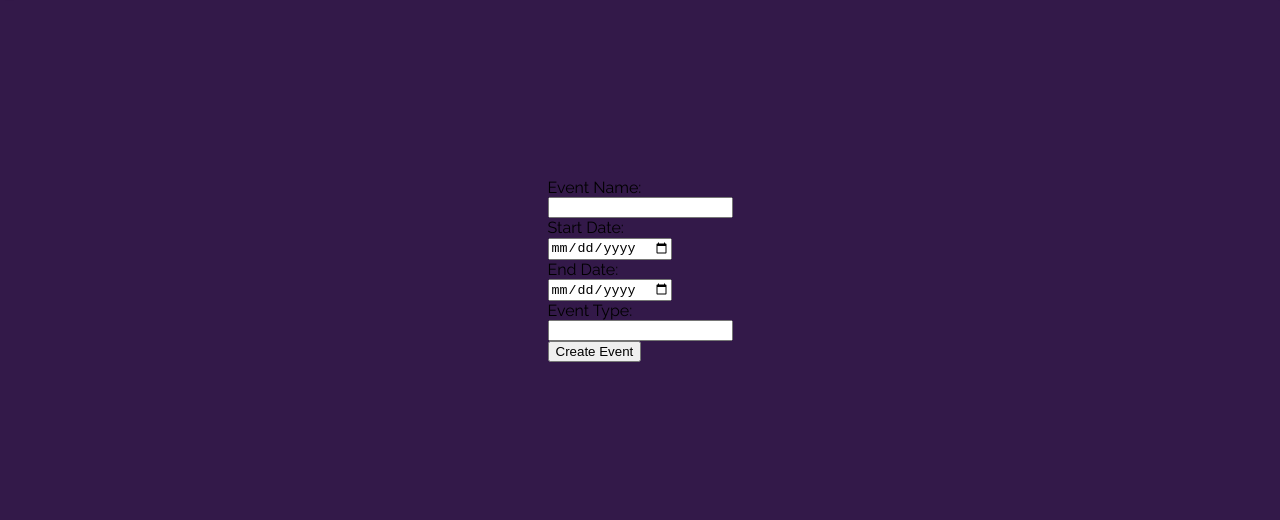
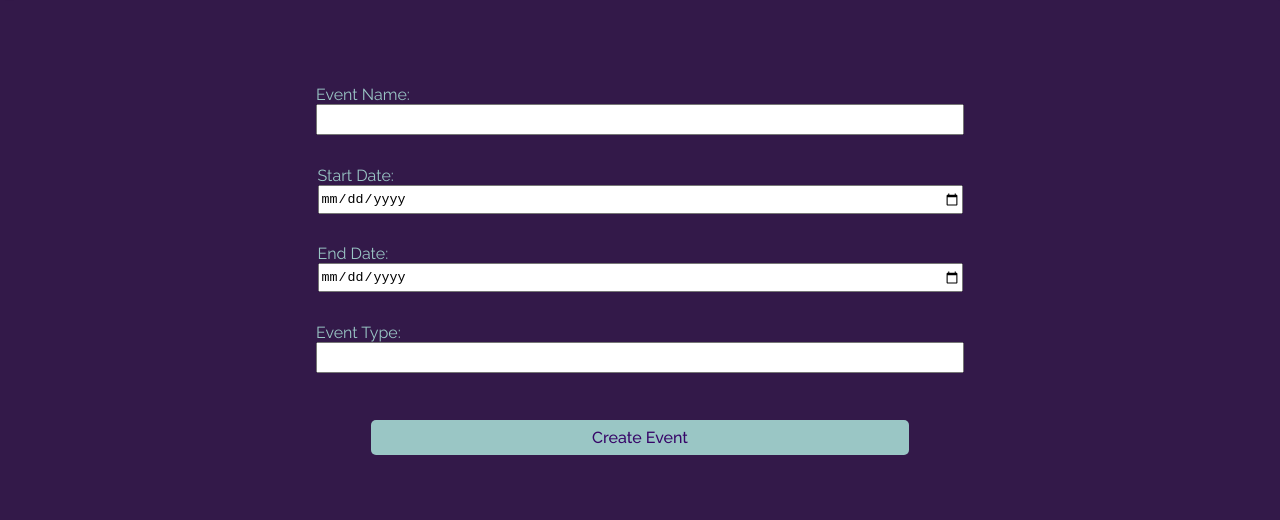
Before and after one commit to rhysrfrazier/packerman, a React (Vite) app in the folder client/: page /new_trip in a window 1280 px wide. Shown: the part 130-650 px from the top of the page. Built offline with nearby package versions, Linux system fonts and the light colour scheme.

Commit message:
working and styled add event form

```diff
--- a/client/src/components/Main.jsx
+++ b/client/src/components/Main.jsx
@@ -3,6 +3,7 @@ import Login from '../Login'
 import Home from './Home'
 import PackOrUnpack from './PackOrUnpack'
 import NewEvent from './NewEvent'
+import Packing from './Packing'
 
 export default function Main(){
 
@@ -12,6 +13,7 @@ export default function Main(){
             <Route path='/home' element={<Home/>} />
             <Route path='/pack_or_unpack' element={<PackOrUnpack/>} />
             <Route path='/new_trip' element={<NewEvent/>} />
+            <Route path='/packing' element={<Packing/>} />
         </Routes>
     )
 }
--- a/client/src/components/NewEvent.jsx
+++ b/client/src/components/NewEvent.jsx
@@ -2,13 +2,29 @@ import PackUnpackHeader from "./PackUnpackHeader"
 import Footer from "./Footer"
 import { useState } from "react"
 import axios from "axios"
+import { BASE_URL } from "../../globals"
 
 export default function NewEvent() {
 
     const [formState, setFormState] = useState({})
 
-    function createNew(event) {
+    function handleChange(event) {
+        setFormState({ ...formState, [event.target.name]: event.target.value })
+    }
+
+    async function createNew(event) {
         event.preventDefault()
+
+        try {
+            const response = await axios.post(`${BASE_URL}events/`, formState)
+            if (response.status === 201) {
+                console.log('success!')
+            } else {
+                console.log('oopsy woopsie, I made a little fucko boingo')
+            }
+        } catch (error) {
+            console.log(error.message)
+        }
     }
 
     return (
@@ -16,31 +32,35 @@ export default function NewEvent() {
             <PackUnpackHeader />
             <div className='componentBody'>
                 <form onSubmit={createNew}>
-                    <label>
-                        Event Name:
-                        <br />
-                        <input type='text' name='name' />
-                    </label>
-                    <br/>
+                    <div className='formSection'>
+                        <label>
+                            Event Name:
+                            <br />
+                            <input type='text' name='name' onChange={handleChange} />
+                        </label>
+                    </div>
+                    <div className='formSection'>
                     <label>
                         Start Date:
                         <br />
-                        <input type='date' name='start_date' />
+                        <input type='date' name='start_date' onChange={handleChange} />
                     </label>
-                    <br/>
+                    </div>
+                    <div className='formSection'>
                     <label>
                         End Date:
                         <br />
-                        <input type='date' name='end_date' />
+                        <input type='date' name='end_date' onChange={handleChange} />
                     </label>
-                    <br/>
+                    </div>
+                    <div className='formSection'>
                     <label>
                         Event Type:
                         <br />
-                        <input type='text' name='event_type' />
+                        <input type='text' name='event_type' onChange={handleChange} />
                     </label>
-                    <br/>
-                    <button type='submit'>Create Event</button>
+                    </div>
+                    <button className='medButton' type='submit'>Create Event</button>
                 </form>
             </div>
             <Footer />
--- a/client/src/components/Packing.jsx
+++ b/client/src/components/Packing.jsx
@@ -0,0 +1,5 @@
+export default function Packing (){
+    return (
+        <p>packing screen</p>
+    )
+}
--- a/client/src/index.css
+++ b/client/src/index.css
@@ -140,3 +140,36 @@ body {
     overflow: hidden;
     box-shadow: 5px 5px 5px #17022d5e;
 }
+
+/* new event */
+form {
+    height: 50vh;
+    width: 70vw;
+
+    color: #9AC6C5;
+
+    display: flex;
+    flex-direction: column;
+    justify-content: space-around;
+    align-items: center;
+}
+
+form input {
+    width: 50vw;
+    height: 25px;
+}
+
+.medButton {
+    width: 60%;
+    height: 35px;
+    margin-top: 1rem;
+
+    font-family: 'Raleway', sans-serif;
+    font-size: 16px;
+    font-weight: 500;
+
+    border-radius: 5px;
+    border: none;
+    color: #360568;
+    background-color: #9AC6C5;
+}
```
